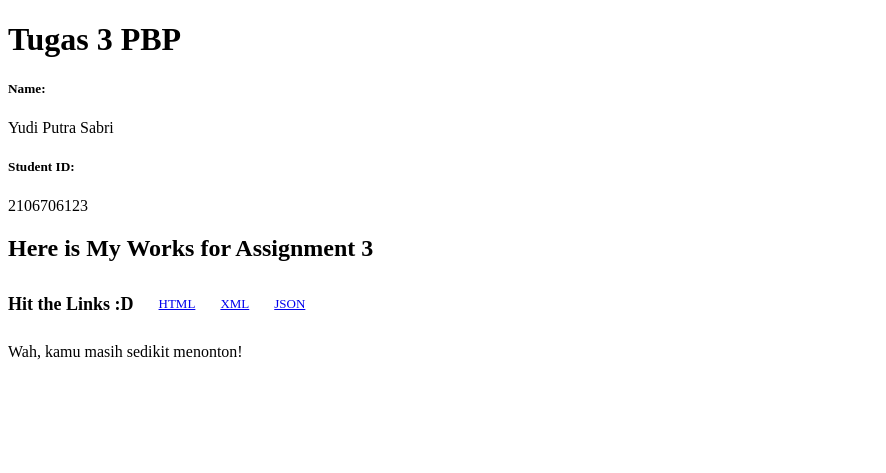
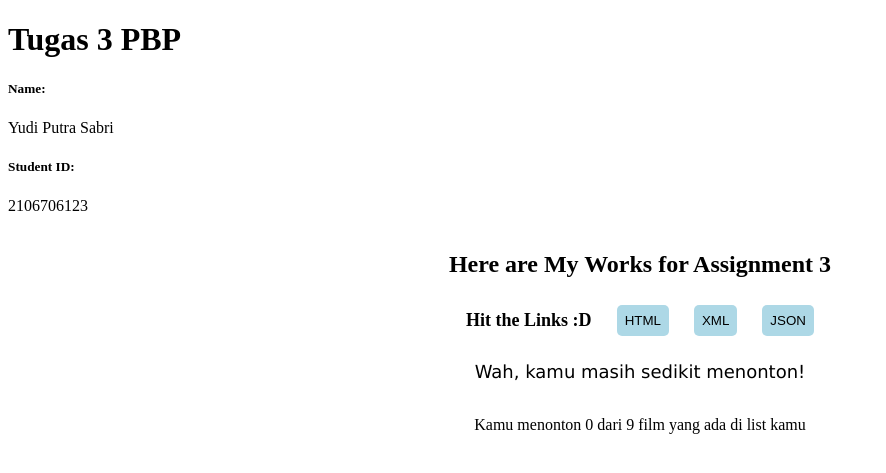
Before and after one commit to yudiptr/tugas-1-yudi, a Django app: page /mywatchlist/ in a window 1280 px wide. Shown: the top 473 px of the page, without its empty margins (0-886 px from the left). Run offline with Django 4.2, Linux system fonts and the light colour scheme.

Commit message:
design home /mywatchlist

```diff
--- a/mywatchlist/static/main.css
+++ b/mywatchlist/static/main.css
@@ -10,5 +10,35 @@
 
 .main-container {
     display: flex;
+    flex-direction: column;
     gap: 25px;
+    align-items: center;
+    justify-content: center;
 }
+
+.works {
+    display: flex;
+    gap: 25px;
+    align-items: center;
+    justify-content: center;
+}
+
+button {
+    border-radius: 5px;
+    border-width: 0px;
+    padding: 8px;
+    background-color:lightblue;
+    cursor: pointer;
+}
+
+.result{
+    display: flex;
+    flex-direction: column;
+    justify-content: center;
+    align-items: center;
+}
+
+.final {
+    font-size: large;
+    font-family: Verdana;
+}
--- a/mywatchlist/templates/main.html
+++ b/mywatchlist/templates/main.html
@@ -14,14 +14,23 @@
  <h5>Student ID: </h5>
  <p>{{npm}}</p>
 
- <h2>Here is My Works for Assignment 3</h2>
+
  <div class="main-container">
-    <h1 class="link">Hit the Links :D</h1>
-    <a class="links" href="/mywatchlist/html">HTML</a>
-    <a class="links" href="/mywatchlist/xml">XML</a>
-    <a class="links" href="/mywatchlist/json">JSON</a>
+   <div class="inside-border">
+      <h2>Here are My Works for Assignment 3</h2>
+      <div class="works">
+         <h1 class="link">Hit the Links :D</h1>
+         <button onclick="location.href='/mywatchlist/html'">HTML</button>
+         <button onclick="location.href='/mywatchlist/xml'">XML</button>
+         <button onclick="location.href='/mywatchlist/json'">JSON</button>
+      </div>
+   </div>
  </div>
- <p class="result">{{result}}</p>
+ <div class="result">
+   <p class="final"> {{result}}</p>
+   <p class="result-description">Kamu menonton {{watched}} dari {{unwatched}} film yang ada di list kamu</p>
+ </div>
+
 
 
 {% endblock content %}
--- a/mywatchlist/views.py
+++ b/mywatchlist/views.py
@@ -20,6 +20,8 @@ def show_mywatchlist(request):
     'nama': 'Yudi Putra Sabri',
     'npm': 2106706123,
     'result' :result,
+    'watched' : watched,
+    'unwatched' : unwatched,
     }
 
     return render(request, "main.html", context)
```
